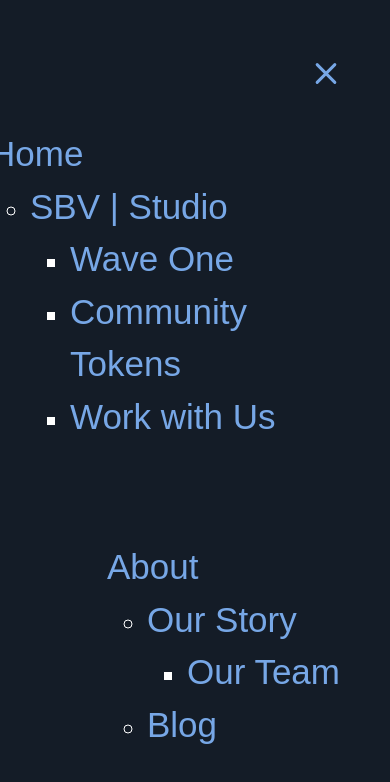
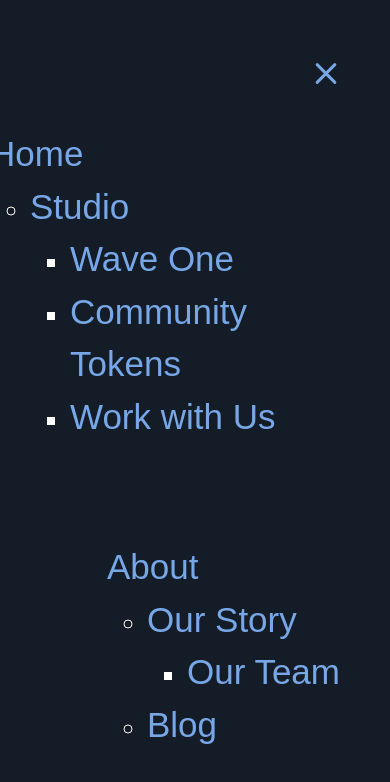
Before and after one commit to maxgrok/sbv, a Gatsby site: page / in a window 390 px wide. Both pictures are taken after a click on the button 326 px from the left and 75 px from the top of the page. Built offline with nearby package versions, Linux system fonts and the light colour scheme; Gatsby itself is replaced by a stand-in of ours; a web font is replaced by a local one.

Commit message:
adding edits to the SBV | Studio to be Studio in navbar

```diff
--- a/src/components/shared/topNav/TopNav.js
+++ b/src/components/shared/topNav/TopNav.js
@@ -23,7 +23,7 @@ const TopNav = () => {
      <li>Home
        <ul>
          <li class="link">
-           <Link to="/" target="_blank">SBV | Studios</Link>
+           <Link to="/" target="_blank">Studio</Link>
            <ul>
              <li class="link">
                <Link to="/" target="_blank">Wave One</Link>
@@ -73,7 +73,7 @@ const TopNav = () => {
               <Link to="/our-story" onClick={toggleNav}>
             Home</Link>
             <ul>
-              <li><Link to="https://sbv.studio/">SBV | Studio</Link></li>
+              <li><Link to="https://sbv.studio/">Studio</Link></li>
               <ul>
               <li><Link to="https://sbv.studio/#wave-one" target="_blank">Wave One</Link></li>
               <li><Link to="https://sbv.studio/#community-tokens" target="_blank">Community Tokens</Link></li>
```
